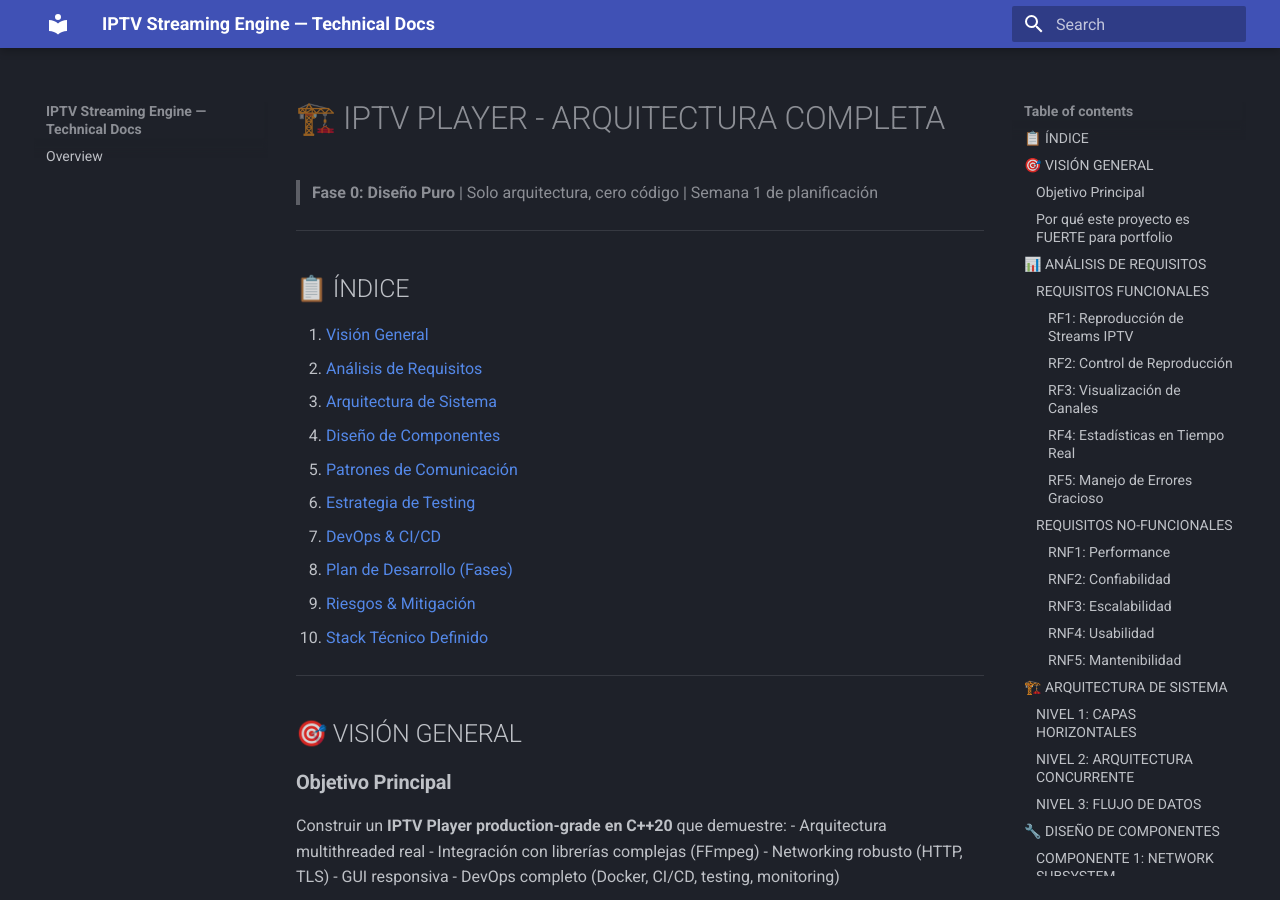
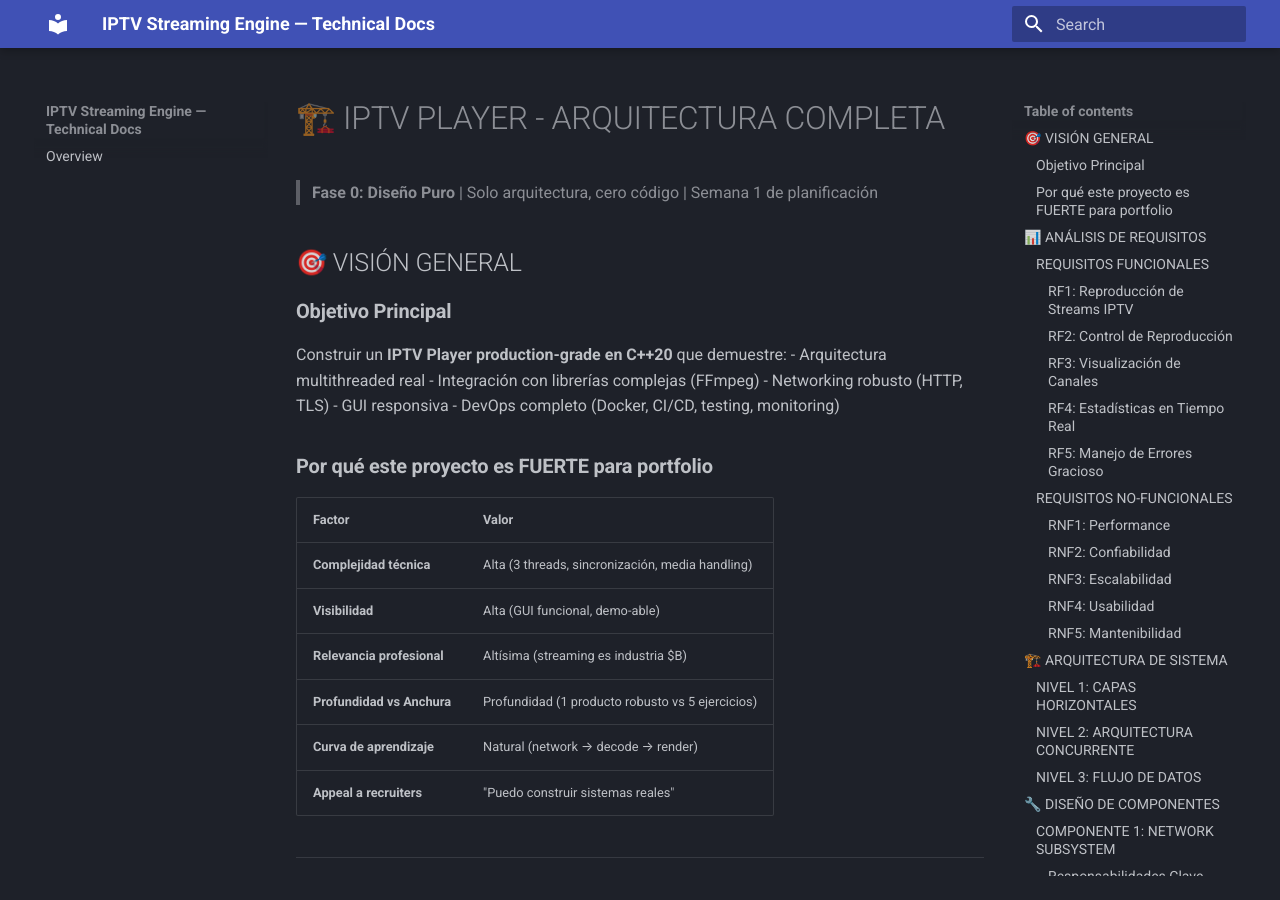
Before and after one commit to DjSurgeon/VSMN-Player, an MkDocs documentation site: the page built from docs/02_IPTV_PLAYER_ARQUITECTURA.md, in a window 1280 px wide and 900 px high. Built offline with MkDocs 1.6.1 and Material for MkDocs 9.7.7, drawn with Linux system fonts in a browser that asks for light colours.

Commit message:
fix(docs): hotfix in architecture markdown

```diff
--- a/docs/02_IPTV_PLAYER_ARQUITECTURA.md
+++ b/docs/02_IPTV_PLAYER_ARQUITECTURA.md
@@ -1,23 +1,6 @@
 # 🏗️ IPTV PLAYER - ARQUITECTURA COMPLETA
 
 > **Fase 0: Diseño Puro** | Solo arquitectura, cero código | Semana 1 de planificación
-
----
-
-## 📋 ÍNDICE
-
-1. [Visión General](#visión-general)
-2. [Análisis de Requisitos](#análisis-de-requisitos)
-3. [Arquitectura de Sistema](#arquitectura-de-sistema)
-4. [Diseño de Componentes](#diseño-de-componentes)
-5. [Patrones de Comunicación](#patrones-de-comunicación)
-6. [Estrategia de Testing](#estrategia-de-testing)
-7. [DevOps & CI/CD](#devops--cicd)
-8. [Plan de Desarrollo (Fases)](#plan-de-desarrollo-fases)
-9. [Riesgos & Mitigación](#riesgos--mitigación)
-10. [Stack Técnico Definido](#stack-técnico-definido)
-
----
 
 ## 🎯 VISIÓN GENERAL
 
```
